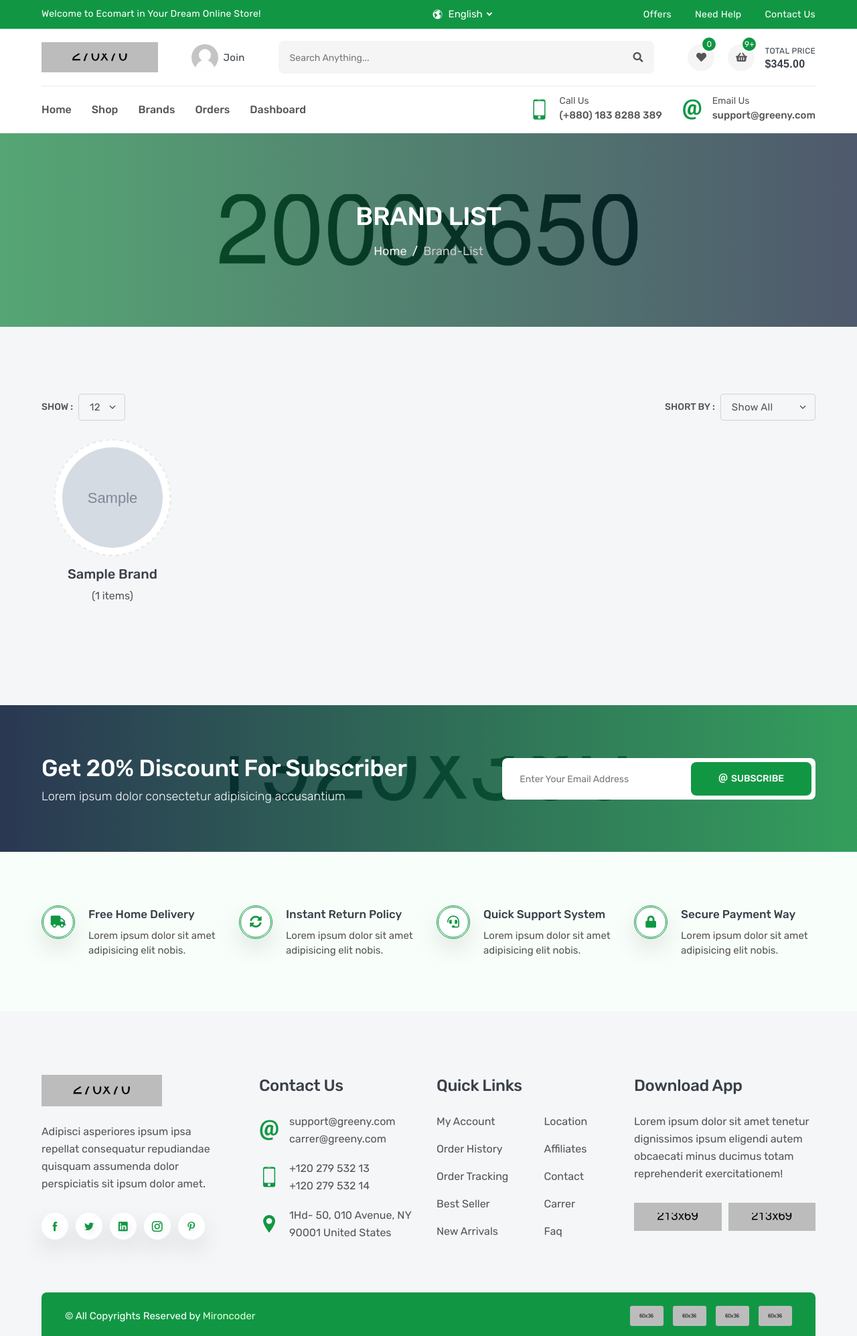
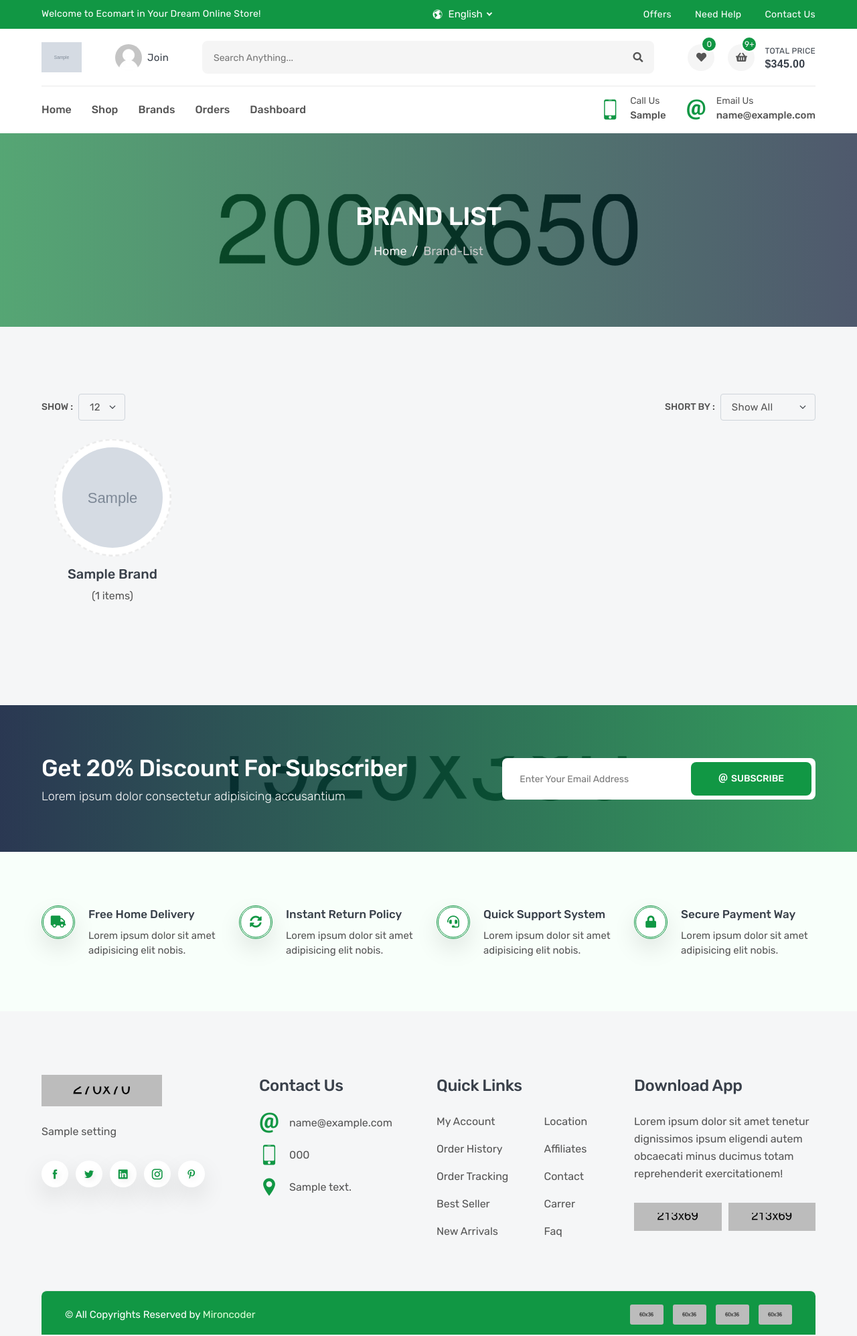
Before and after one commit to Pythondeveloper6/Dj5-Django-Amazon-Clone-, a Django app: page /products/brands in a window 1280 px wide. Shown: the whole page at 67% size. Run offline with Django 4.2, Linux system fonts and the light colour scheme; tables that the repository leaves empty hold one stand-in row (values such as "Sample post"); grey boxes marked "Sample" are stand-in pictures; some libraries are stand-ins or nearby versions.

Commit message:
add settings_data context_processor

```diff
--- a/project/settings.py
+++ b/project/settings.py
@@ -93,6 +93,7 @@ TEMPLATES = [
                 'django.template.context_processors.request',
                 'django.contrib.auth.context_processors.auth',
                 'django.contrib.messages.context_processors.messages',
+                'settings.settings_context_processor.get_settings',
             ],
         },
     },
--- /dev/null
+++ b/settings/settings_context_processor.py
@@ -0,0 +1,7 @@
+from .models import Settings
+
+
+
+def get_settings(request):
+    data = Settings.objects.last()
+    return {'settings_data':data}
--- a/templates/base.html
+++ b/templates/base.html
@@ -114,7 +114,7 @@
                     </div>
 
                     <a href="index.html" class="header-logo">
-                        <img src="images/logo.png" alt="logo">
+                        <img src="{{settings_data.logo.url}}" alt="logo">
                     </a>
                     <a href="login.html" class="header-widget" title="My Account">
                         <img src="images/user.png" alt="user">
@@ -176,14 +176,14 @@
                                     <i class="icofont-ui-touch-phone"></i>
                                     <p>
                                         <small>call us</small>
-                                        <span>(+880) 183 8288 389</span>
+                                        <span>{{settings_data.call_us}}</span>
                                     </p>
                                 </div>
                                 <div class="navbar-info">
                                     <i class="icofont-ui-email"></i>
                                     <p>
                                         <small>email us</small>
-                                        <span>support@greeny.com</span>
+                                        <span>{{settings_data.email_us}}</span>
                                     </p>
                                 </div>
                             </div>
@@ -859,7 +859,7 @@
                             <a class="footer-logo" href="#">
                                 <img src="images/logo.png" alt="logo">
                             </a>
-                            <p class="footer-desc">Adipisci asperiores ipsum ipsa repellat consequatur repudiandae quisquam assumenda dolor perspiciatis sit ipsum dolor amet.</p>
+                            <p class="footer-desc">{{settings_data.subtitle}}</p>
                             <ul class="footer-social">
                                 <li><a class="icofont-facebook" href="#"></a></li>
                                 <li><a class="icofont-twitter" href="#"></a></li>
@@ -876,20 +876,19 @@
                                 <li>
                                     <i class="icofont-ui-email"></i>
                                     <p>
-                                        <span>support@greeny.com</span>
-                                        <span>carrer@greeny.com</span>
+                                        <span>{{settings_data.emails}}</span>
+
                                     </p>
                                 </li>
                                 <li>
                                     <i class="icofont-ui-touch-phone"></i>
                                     <p>
-                                        <span>+120 279 532 13</span>
-                                        <span>+120 279 532 14</span>
+                                        <span>{{settings_data.phones}}</span>
                                     </p>
                                 </li>
                                 <li>
                                     <i class="icofont-location-pin"></i>
-                                    <p>1Hd- 50, 010 Avenue, NY 90001 United States</p>
+                                    <p>{{settings_data.address}}</p>
                                 </li>
                             </ul>
                         </div>
```
